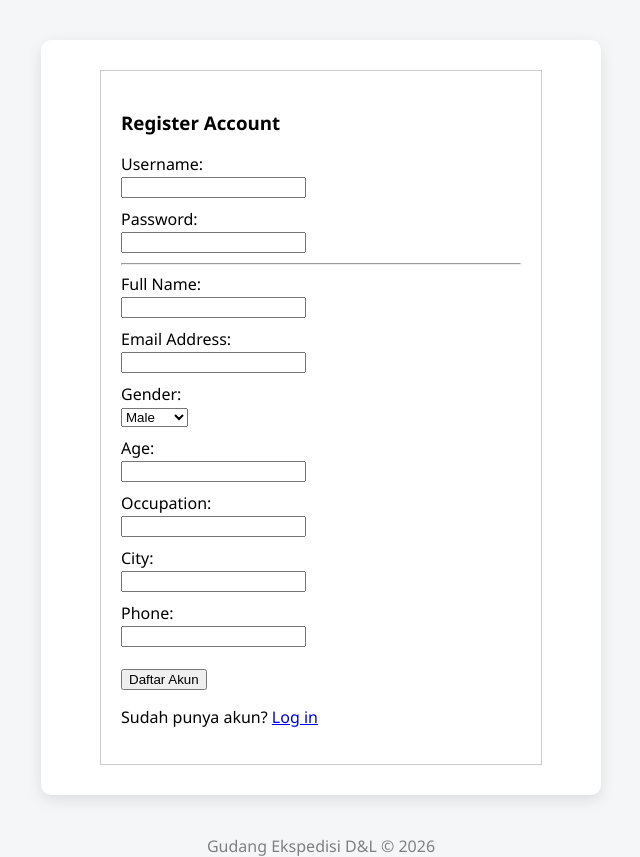
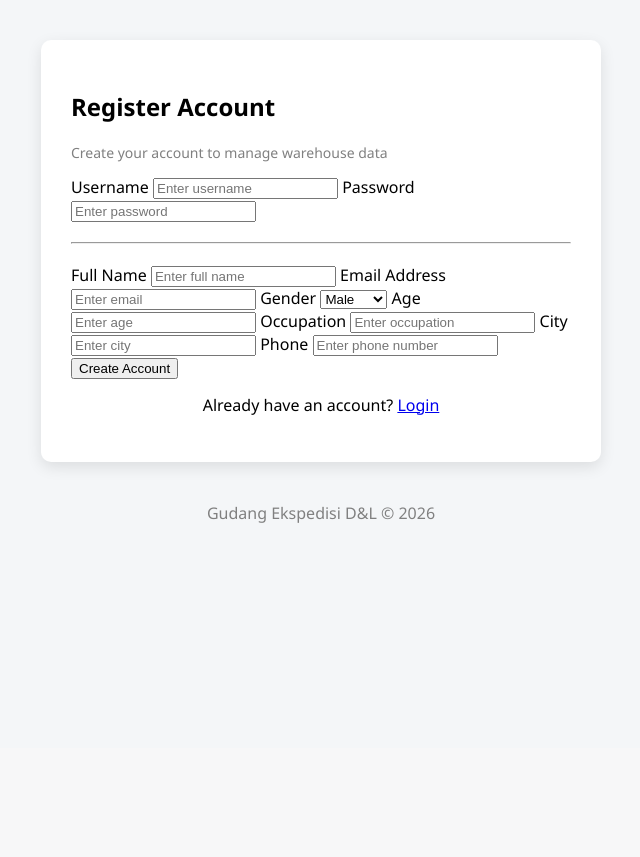
Before and after one commit to trishnantidea-sys/flask-crud-app, a Flask app: page /register in a window 1280 px wide. Shown: the part 52-909 px from the top of the page, without its empty margins (319-959 px from the left). After the commit the page ends 575 px from the top, so only its background shows below. Run offline with Flask 3, Linux system fonts and the light colour scheme.

Commit message:
refactor register UI

```diff
--- a/templates/register.html
+++ b/templates/register.html
@@ -1,53 +1,53 @@
 {% extends 'base.html' %}
 
 {% block content %}
-<div style="max-width: 400px; margin: 0 auto; padding: 20px; border: 1px solid #ccc;">
-    <h3>Register Account</h3>
+
+<h2>Register Account</h2>
+<p style="color: gray; font-size: 14px;">
+    Create your account to manage warehouse data
+</p>
+
 <form method="POST">
-        <div>
-            <label>Username:</label><br>
-            <input type="text" name="username" required>
-        </div>
-        <div>
-            <label>Password:</label><br>
-            <input type="password" name="password" required>
-        </div>
-        <hr>
-        <div>
-            <label>Full Name:</label><br>
-            <input type="text" name="full_name" required>
-        </div>
-        <div>
-            <label>Email Address:</label><br>
-            <input type="email" name="email" required>
-        </div>
-        <div>
-            <label>Gender:</label><br>
+
+    <label>Username</label>
+    <input type="text" name="username" placeholder="Enter username" required>
+
+    <label>Password</label>
+    <input type="password" name="password" placeholder="Enter password" required>
+
+    <hr style="margin: 20px 0;">
+
+    <label>Full Name</label>
+    <input type="text" name="full_name" placeholder="Enter full name" required>
+
+    <label>Email Address</label>
+    <input type="email" name="email" placeholder="Enter email" required>
+
+    <label>Gender</label>
     <select name="gender">
         <option value="Male">Male</option>
         <option value="Female">Female</option>
     </select>
-        </div>
-        <div>
-            <label>Age:</label><br>
-            <input type="number" name="age">
-        </div>
-        <div>
-            <label>Occupation:</label><br>
-            <input type="text" name="occupation">
-        </div>
-        <div>
-            <label>City:</label><br>
-            <input type="text" name="city">
-        </div>
-        <div>
-            <label>Phone:</label><br>
-            <input type="text" name="phone">
-        </div>
-        <div style="margin-top: 20px;">
-            <button type="submit">Daftar Akun</button>
-        </div>
+
+    <label>Age</label>
+    <input type="number" name="age" placeholder="Enter age">
+
+    <label>Occupation</label>
+    <input type="text" name="occupation" placeholder="Enter occupation">
+
+    <label>City</label>
+    <input type="text" name="city" placeholder="Enter city">
+
+    <label>Phone</label>
+    <input type="text" name="phone" placeholder="Enter phone number">
+
+    <button type="submit">Create Account</button>
+
 </form>
-    <p>Sudah punya akun? <a href="{{ url_for('login') }}">Log in</a></p>
-</div>
+
+<p style="text-align:center; margin-top:15px;">
+    Already have an account?
+    <a href="{{ url_for('login') }}">Login</a>
+</p>
+
 {% endblock %}
```
Lines whose indentation alone changed are shown as unchanged.
